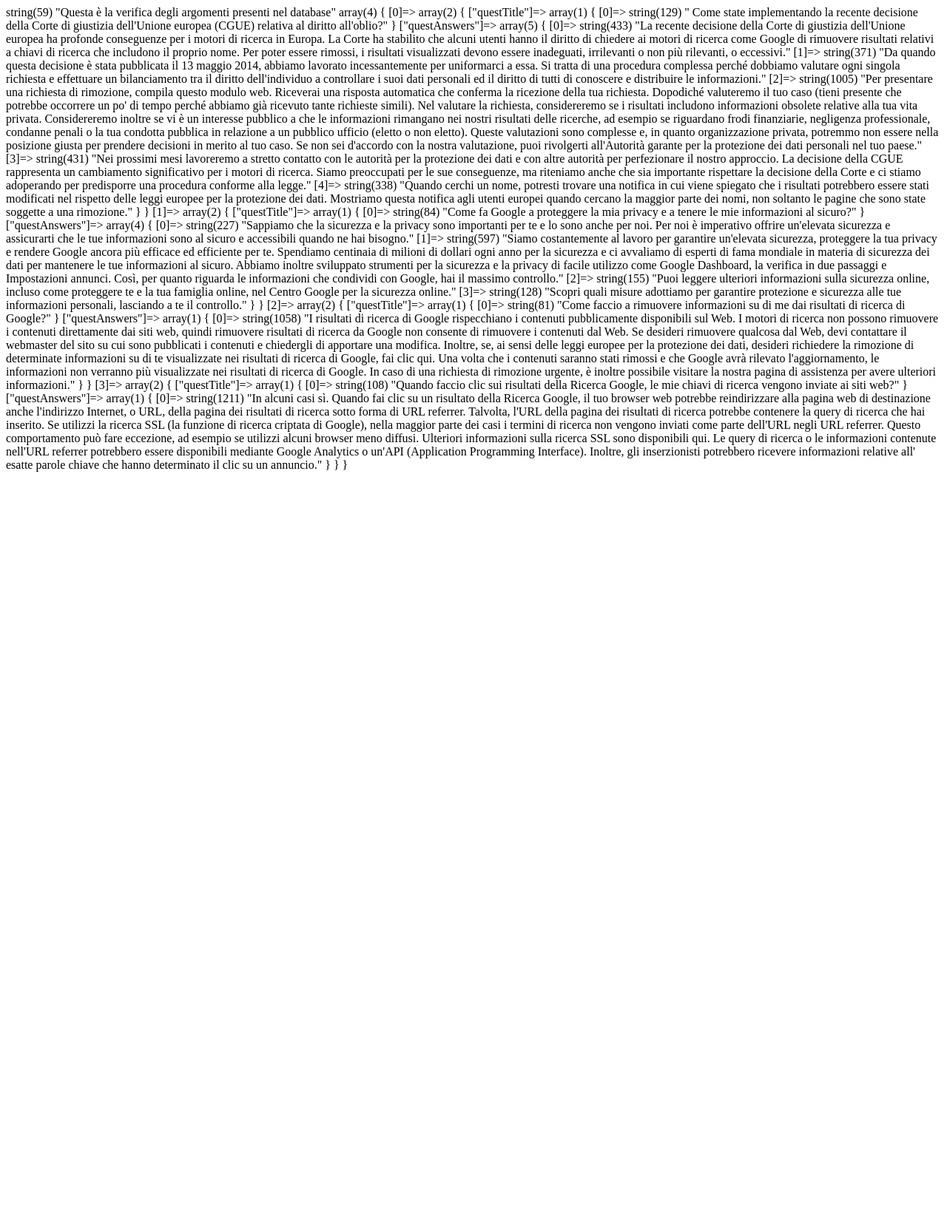
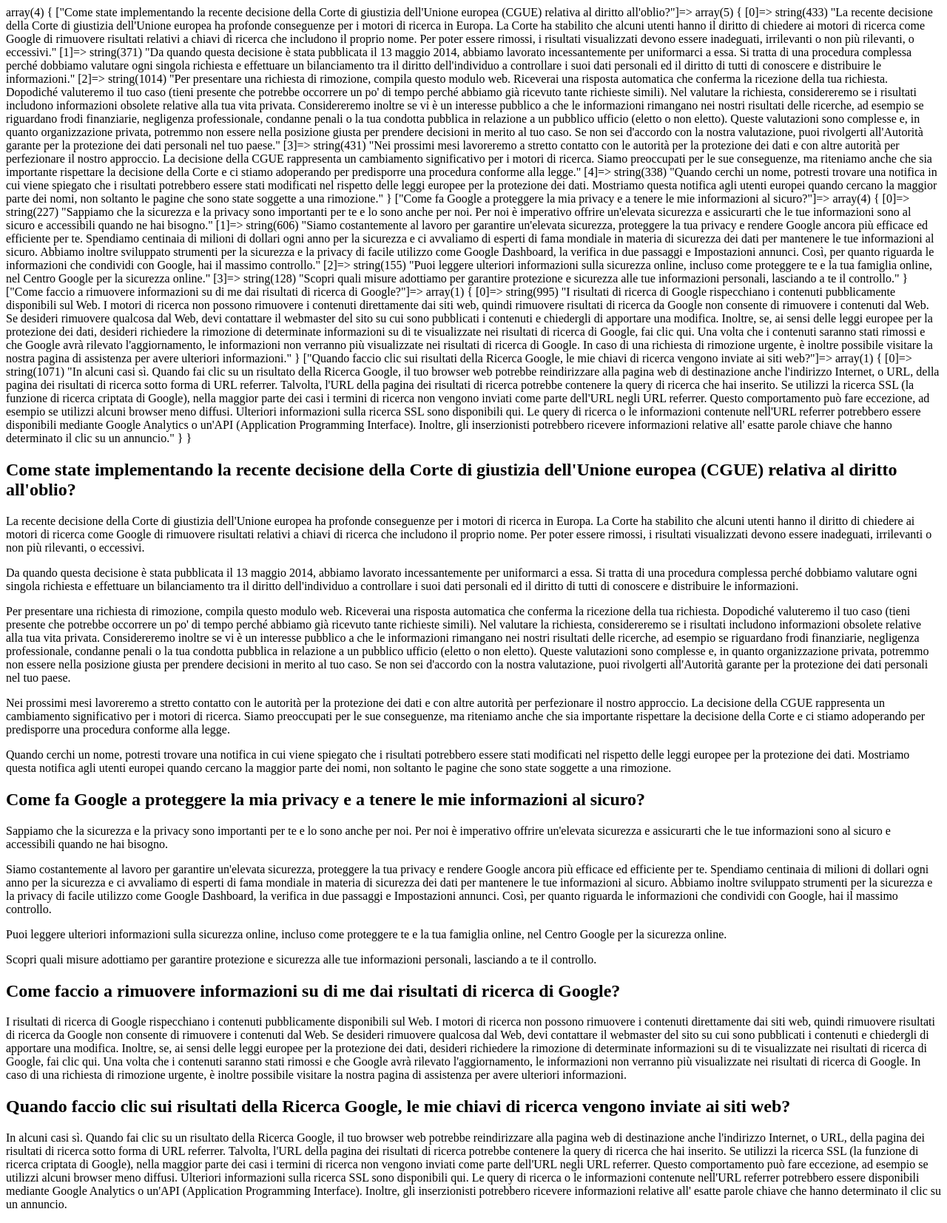
Before and after one commit to 78741722Ale/php-google-faq, a PHP site: page / in a window 1280 px wide. Shown: the whole page at 74% size. Before the commit the page ends 638 px from the top, so only its background shows below. Run offline with PHP 8.4, Linux system fonts and the light colour scheme.

Commit message:
Risoltoo problema struttura dati

```diff
--- a/index.php
+++ b/index.php
@@ -9,35 +9,36 @@ Gestire il “Database” e la visualizzazione di queste domande e risposte con
 
 /* Gestire il “Database” e la visualizzazione di queste domande e risposte con PHP */
 $database = [
+    "Come state implementando la recente decisione della Corte di giustizia dell'Unione europea (CGUE) relativa al diritto all'oblio?" =>
         [
-        "questTitle" => [" Come state implementando la recente decisione della Corte di giustizia dell'Unione europea (CGUE) relativa al diritto all'oblio?"],
-        "questAnswers" =>  ["La recente decisione della Corte di giustizia dell'Unione europea ha profonde conseguenze per i motori di ricerca in Europa. La Corte ha stabilito che alcuni utenti hanno il diritto di chiedere ai motori di ricerca come Google di rimuovere risultati relativi a chiavi di ricerca che includono il proprio nome. Per poter essere rimossi, i risultati visualizzati devono essere inadeguati, irrilevanti o non più rilevanti, o eccessivi.",
+        "La recente decisione della Corte di giustizia dell'Unione europea ha profonde conseguenze per i motori di ricerca in Europa. La Corte ha stabilito che alcuni utenti hanno il diritto di chiedere ai motori di ricerca come Google di rimuovere risultati relativi a chiavi di ricerca che includono il proprio nome. Per poter essere rimossi, i risultati visualizzati devono essere inadeguati, irrilevanti o non più rilevanti, o eccessivi.",
         "Da quando questa decisione è stata pubblicata il 13 maggio 2014, abbiamo lavorato incessantemente per uniformarci a essa. Si tratta di una procedura complessa perché dobbiamo valutare ogni singola richiesta e effettuare un bilanciamento tra il diritto dell'individuo a controllare i suoi dati personali ed il diritto di tutti di conoscere e distribuire le informazioni.",
-                            "Per presentare una richiesta di rimozione, compila questo modulo web. Riceverai una risposta automatica che conferma la ricezione della tua richiesta. Dopodiché valuteremo il tuo caso (tieni presente che potrebbe occorrere un po' di tempo perché abbiamo già ricevuto tante richieste simili). Nel valutare la richiesta, considereremo se i risultati includono informazioni obsolete relative alla tua vita privata. Considereremo inoltre se vi è un interesse pubblico a che le informazioni rimangano nei nostri risultati delle ricerche, ad esempio se riguardano frodi finanziarie, negligenza professionale, condanne penali o la tua condotta pubblica in relazione a un pubblico ufficio (eletto o non eletto). Queste valutazioni sono complesse e, in quanto organizzazione privata, potremmo non essere nella posizione giusta per prendere decisioni in merito al tuo caso. Se non sei d'accordo con la nostra valutazione, puoi rivolgerti all'Autorità garante per la protezione dei dati personali nel tuo paese.",
+        "Per presentare una richiesta di rimozione, compila questo modulo web. Riceverai una risposta automatica che conferma la ricezione della tua richiesta. Dopodiché valuteremo il tuo caso (tieni presente che potrebbe occorrere un po' di tempo perché abbiamo già ricevuto tante richieste simili). Nel valutare la richiesta, considereremo se i risultati includono informazioni obsolete relative alla tua vita privata.
+        Considereremo inoltre se vi è un interesse pubblico a che le informazioni rimangano nei nostri risultati delle ricerche, ad esempio se riguardano frodi finanziarie, negligenza professionale, condanne penali o la tua condotta pubblica in relazione a un pubblico ufficio (eletto o non eletto). Queste valutazioni sono complesse e, in quanto organizzazione privata, potremmo non essere nella posizione giusta per prendere decisioni in merito al tuo caso. Se non sei d'accordo con la nostra valutazione, puoi rivolgerti all'Autorità garante per la protezione dei dati personali nel tuo paese.",
         "Nei prossimi mesi lavoreremo a stretto contatto con le autorità per la protezione dei dati e con altre autorità per perfezionare il nostro approccio. La decisione della CGUE rappresenta un cambiamento significativo per i motori di ricerca. Siamo preoccupati per le sue conseguenze, ma riteniamo anche che sia importante rispettare la decisione della Corte e ci stiamo adoperando per predisporre una procedura conforme alla legge.",
         "Quando cerchi un nome, potresti trovare una notifica in cui viene spiegato che i risultati potrebbero essere stati modificati nel rispetto delle leggi europee per la protezione dei dati. Mostriamo questa notifica agli utenti europei quando cercano la maggior parte dei nomi, non soltanto le pagine che sono state soggette a una rimozione."
-                        ]
         ],
+    "Come fa Google a proteggere la mia privacy e a tenere le mie informazioni al sicuro?" =>
         [
-        "questTitle" => ["Come fa Google a proteggere la mia privacy e a tenere le mie informazioni al sicuro?"],
-        "questAnswers" => ["Sappiamo che la sicurezza e la privacy sono importanti per te e lo sono anche per noi. Per noi è imperativo offrire un'elevata sicurezza e assicurarti che le tue informazioni sono al sicuro e accessibili quando ne hai bisogno.",
-                            "Siamo costantemente al lavoro per garantire un'elevata sicurezza, proteggere la tua privacy e rendere Google ancora più efficace ed efficiente per te. Spendiamo centinaia di milioni di dollari ogni anno per la sicurezza e ci avvaliamo di esperti di fama mondiale in materia di sicurezza dei dati per mantenere le tue informazioni al sicuro. Abbiamo inoltre sviluppato strumenti per la sicurezza e la privacy di facile utilizzo come Google Dashboard, la verifica in due passaggi e Impostazioni annunci. Così, per quanto riguarda le informazioni che condividi con Google, hai il massimo controllo.",
+        "Sappiamo che la sicurezza e la privacy sono importanti per te e lo sono anche per noi. Per noi è imperativo offrire un'elevata sicurezza e assicurarti che le tue informazioni sono al sicuro e accessibili quando ne hai bisogno.",
+        "Siamo costantemente al lavoro per garantire un'elevata sicurezza, proteggere la tua privacy e rendere Google ancora più efficace ed efficiente per te. Spendiamo centinaia di milioni di dollari ogni anno per la sicurezza e ci avvaliamo di esperti di fama mondiale in materia di sicurezza dei dati per mantenere le tue informazioni al sicuro.
+        Abbiamo inoltre sviluppato strumenti per la sicurezza e la privacy di facile utilizzo come Google Dashboard, la verifica in due passaggi e Impostazioni annunci. Così, per quanto riguarda le informazioni che condividi con Google, hai il massimo controllo.",
         "Puoi leggere ulteriori informazioni sulla sicurezza online, incluso come proteggere te e la tua famiglia online, nel Centro Google per la sicurezza online.",
         "Scopri quali misure adottiamo per garantire protezione e sicurezza alle tue informazioni personali, lasciando a te il controllo."
-                        ]
         ],
+    "Come faccio a rimuovere informazioni su di me dai risultati di ricerca di Google?" =>
         [
-        "questTitle" => ["Come faccio a rimuovere informazioni su di me dai risultati di ricerca di Google?"],
-        "questAnswers" => ["I risultati di ricerca di Google rispecchiano i contenuti pubblicamente disponibili sul Web. I motori di ricerca non possono rimuovere i contenuti direttamente dai siti web, quindi rimuovere risultati di ricerca da Google non consente di rimuovere i contenuti dal Web. Se desideri rimuovere qualcosa dal Web, devi contattare il webmaster del sito su cui sono pubblicati i contenuti e chiedergli di apportare una modifica.
+        "I risultati di ricerca di Google rispecchiano i contenuti pubblicamente disponibili sul Web. I motori di ricerca non possono rimuovere i contenuti
+        direttamente dai siti web, quindi rimuovere risultati di ricerca da Google non consente di rimuovere i contenuti dal Web. Se desideri rimuovere qualcosa dal Web,
+        devi contattare il webmaster del sito su cui sono pubblicati i contenuti e chiedergli di apportare una modifica.
         Inoltre, se, ai sensi delle leggi europee per la protezione dei dati, desideri richiedere la rimozione di determinate informazioni su di te
         visualizzate nei risultati di ricerca di Google, fai clic qui. Una volta che i contenuti saranno stati rimossi e che Google avrà rilevato
         l'aggiornamento, le informazioni non verranno più visualizzate nei risultati di ricerca di Google. In caso di una richiesta di rimozione urgente,
         è inoltre possibile visitare la nostra pagina di assistenza per avere ulteriori informazioni."
-                        ]
         ],
+    "Quando faccio clic sui risultati della Ricerca Google, le mie chiavi di ricerca vengono inviate ai siti web?" =>
         [
-        "questTitle" => ["Quando faccio clic sui risultati della Ricerca Google, le mie chiavi di ricerca vengono inviate ai siti web?"],
-        "questAnswers" => ["In alcuni casi sì. Quando fai clic su un risultato della Ricerca Google, il tuo browser web potrebbe reindirizzare alla pagina web di
+        "In alcuni casi sì. Quando fai clic su un risultato della Ricerca Google, il tuo browser web potrebbe reindirizzare alla pagina web di
         destinazione anche l'indirizzo Internet, o URL, della pagina dei risultati di ricerca sotto forma di URL referrer. Talvolta, l'URL della pagina
         dei risultati di ricerca potrebbe contenere la query di ricerca che hai inserito. Se utilizzi la ricerca SSL (la funzione di ricerca criptata di
         Google), nella maggior parte dei casi i termini di ricerca non vengono inviati come parte dell'URL negli URL referrer. Questo comportamento può
@@ -45,17 +46,36 @@ $database = [
         ricerca o le informazioni contenute nell'URL referrer potrebbero essere disponibili mediante Google Analytics o un'API (Application Programming
         Interface). Inoltre, gli inserzionisti potrebbero ricevere informazioni relative all' esatte parole chiave che hanno determinato il clic su un
         annuncio."
-                        ]
         ],
-
-
-
 ];
 
-
-var_dump("Questa è la verifica degli argomenti presenti nel database");
 var_dump($database);
-
-
+/* Avvio il forEach per estrapolare ogni singolo Array interno */
 
 ?>
+
+<!DOCTYPE html>
+<html lang="en">
+<head>
+    <meta charset="UTF-8">
+    <meta http-equiv="X-UA-Compatible" content="IE=edge">
+    <meta name="viewport" content="width=device-width, initial-scale=1.0">
+    <title>PHP google Faq </title>
+</head>
+<body>
+    <!-- Primo For Each per la struttura dati -->
+    <!-- $database => array di riferimento -->
+    <!-- $faqs(date) => indici array di riferimento, è la key -->
+    <!-- $faq(posts) => indici array di riferimento, è la key -->
+    <?php foreach ($database as $faqs => $faq) : ?>
+        <h2> <?= $faqs?></h2>
+        <!-- $faq(posts) => è la key -->
+        <!-- $singleFaq($post) => è il value -->
+        <?php foreach ($faq as $singleFaq) : ?>
+            <p><?= $singleFaq ?> </p>
+        <!-- Closure del secondo for each -->
+        <?php endforeach; ?>
+        <!-- Closure del primo for each -->
+    <?php endforeach; ?>
+</body>
+</html>
```
Lines whose indentation alone changed are shown as unchanged.
